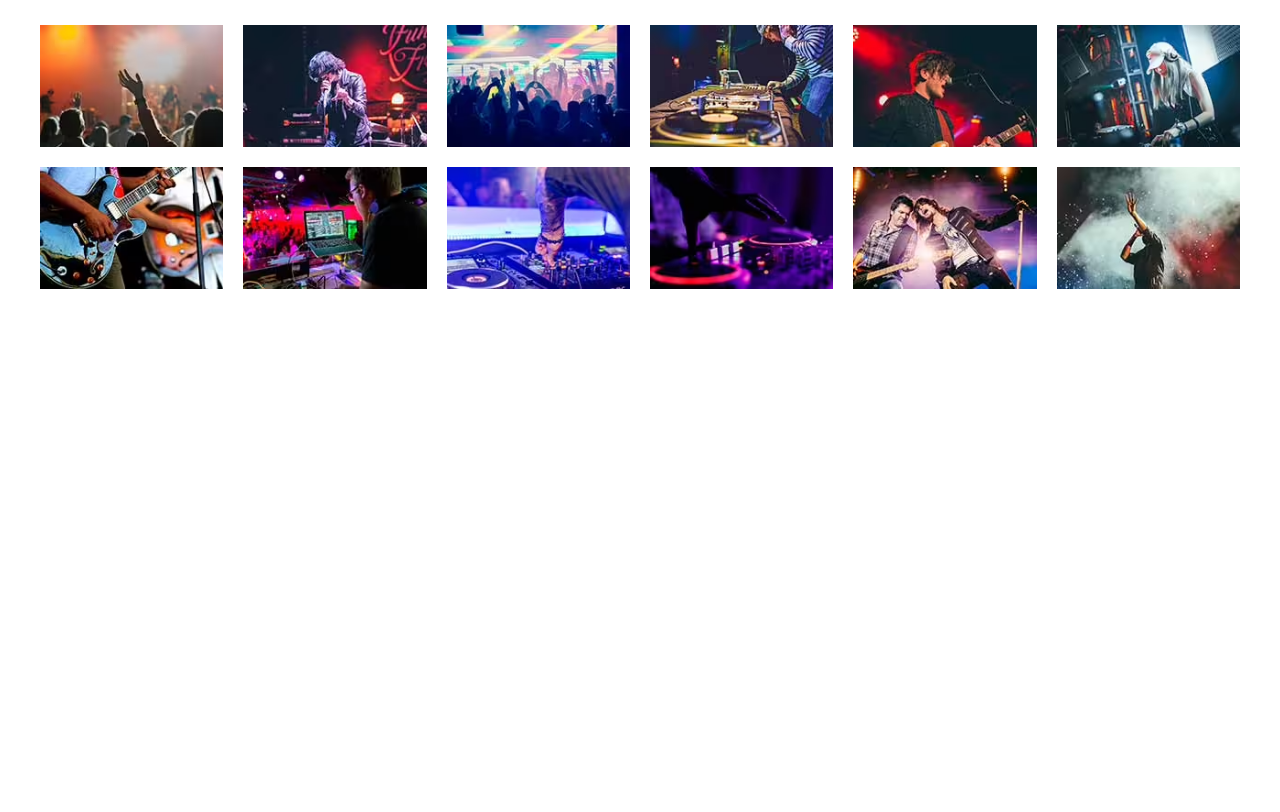
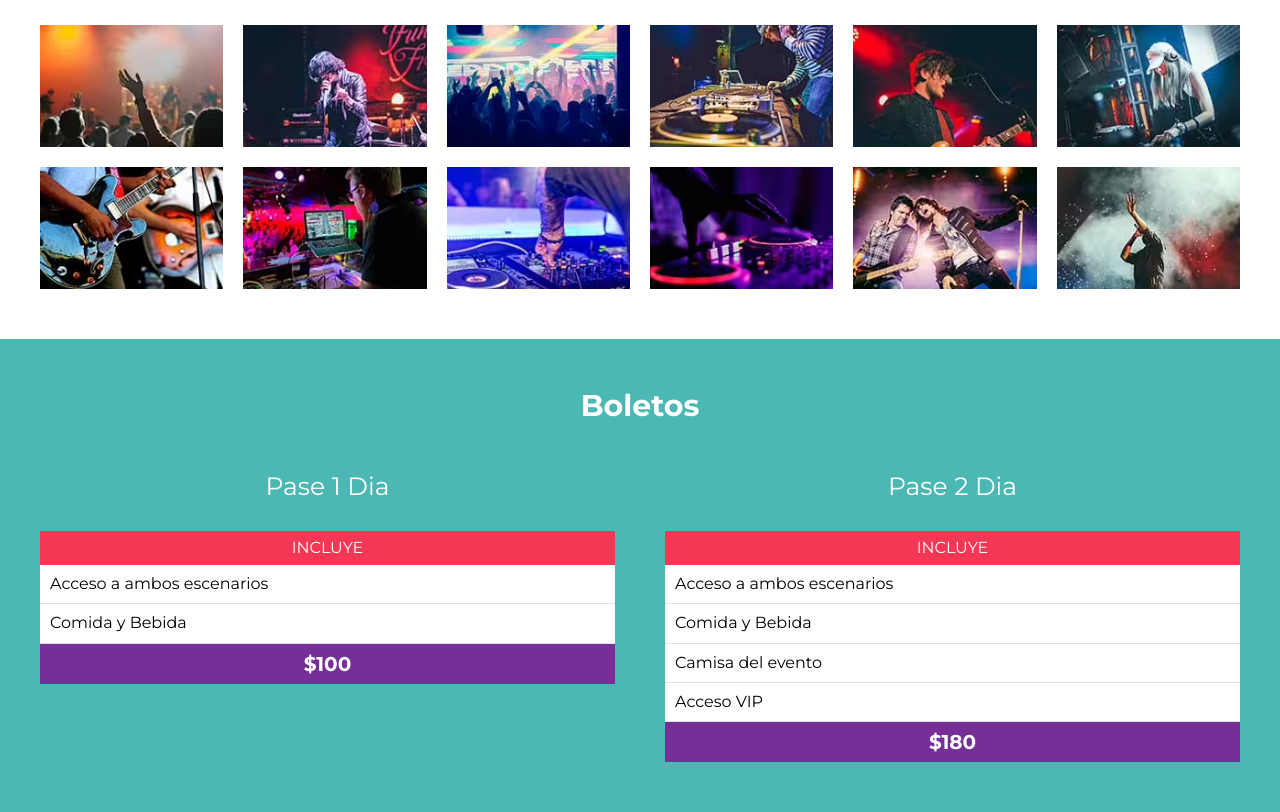
Before and after one commit to DanielLeonHerrero/FestivalMusica, a website: page index.html in a window 1280 px wide. Shown: the part 2954-3766 px from the top of the page. Before the commit the page ends 3293 px from the top, so only its background shows below. Drawn offline with Linux system fonts and the light colour scheme.

Commit message:
Boletos secction ready

```diff
--- a/index.html
+++ b/index.html
@@ -170,6 +170,58 @@
         <ul class="galeria-imagenes"></ul>
     </section>
 
+    <section class="boletos bg-verde">
+        <h3>Boletos</h3>
+
+        <div class="contenedor contenedor-boletos">
+            <div class="basic pase">
+                <p class="nombre-pase">Pase 1 Dia</p>
+                <header class="pase-header">
+                    <p>Incluye</p>
+                </header>
+                <div class="pase-body">
+                    <ul>
+                        <li>
+                            Acceso a ambos escenarios
+                        </li>
+                        <li>
+                            Comida y Bebida
+                        </li>
+                    </ul>
+                </div>
+                <footer class="pase-footer">
+                    <p>$100</p>
+                </footer>
+            </div>
+
+            <iv class="premium pase">
+                <p class="nombre-pase">Pase 2 Dia</p>
+                <header class="pase-header">
+                    <p>Incluye</p>
+                </header>
+                <div class="pase-body">
+                    <ul>
+                        <li>
+                            Acceso a ambos escenarios
+                        </li>
+                        <li>
+                            Comida y Bebida
+                        </li>
+                        <li>
+                            Camisa del evento
+                        </li>
+                        <li>
+                            Acceso VIP
+                        </li>
+                    </ul>
+                </div>
+                <footer class="pase-footer">
+                    <p>$180</p>
+                </footer>
+            </div>
+        </div>
+    </section>
+
         <script src="build/js/app.js"></script>
 </body>
 </html>
--- /dev/null
+++ b/src/scss/layout/_boletos.scss
@@ -0,0 +1,65 @@
+@use 'base/mixins' as m;
+@use 'base/variables' as v;
+
+.boletos {
+    padding: 5rem 0;
+    h3 {
+        text-align: center;
+        color: v.$blanco;
+        margin-bottom: 2rem
+    }
+
+    .contenedor-boletos {
+        @include m.tablet {
+            @include m.grid(2,5rem);
+        }
+    }
+}
+
+.pase {
+    color: black;
+
+    .nombre-pase {
+        text-align: center;
+        font-size: 2.5rem;
+        color: v.$blanco;
+    }
+
+    &-header,
+    &-footer {
+        padding: .5rem;
+        p {
+            text-align: center;
+            color: v.$blanco;
+            margin: 0;
+        }
+    }
+
+    &-header{
+        background-color: v.$rosa;
+        p {
+            text-transform: uppercase;
+            font-size:  1.6rem;
+        }
+    }
+
+    &-body{
+        background-color: v.$blanco;
+
+        ul {
+            @include m.resetar-lista;
+            li,
+            :nth-child(odd) {
+                background-color: v.$blanco;
+                padding: 1rem;
+                border-bottom: 1px solid #e1e1e1;
+            }
+        }
+    }
+
+    &-footer{
+    background-color: v.$morado;
+    font-size: 2.4rem;
+    font-weight: 700;
+    }
+}
--- a/src/scss/layout/_index.scss
+++ b/src/scss/layout/_index.scss
@@ -3,3 +3,4 @@
 @forward 'festival';
 @forward 'lineup';
 @forward 'galeria';
+@forward 'boletos';
```
Also changed, not shown: build/css/app.css, 1 other file.
